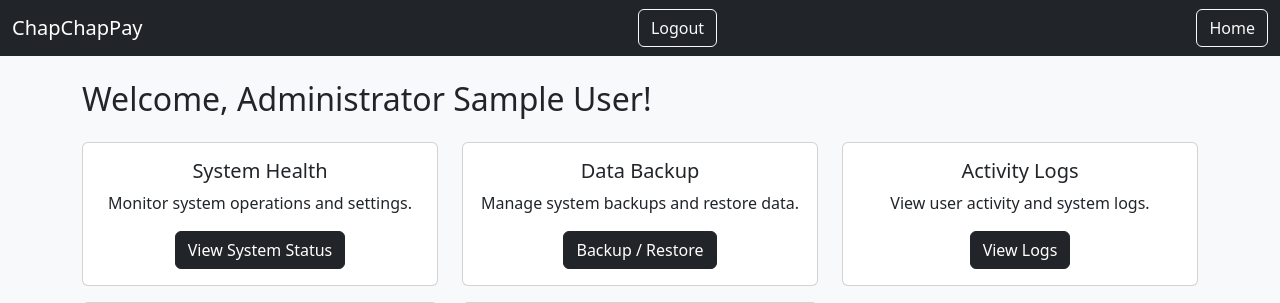
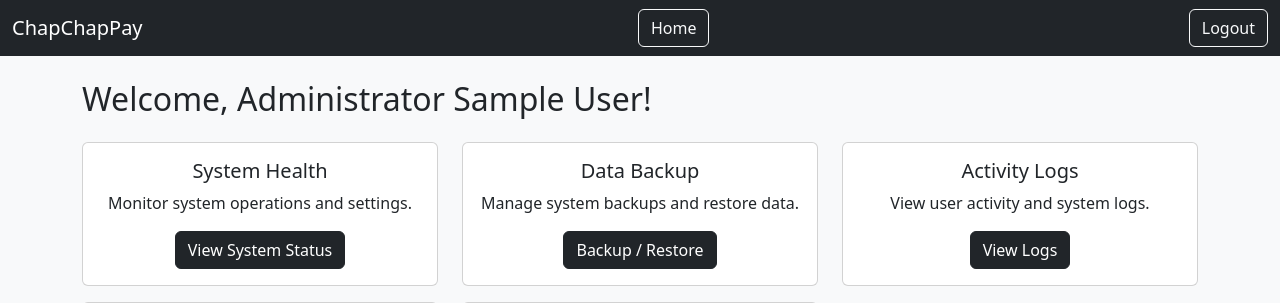
Before and after one commit to mukamisrealm/ChapChapPay, a PHP site: page /admindashboard.php in a window 1280 px wide. Shown: the top 303 px of the page. Run offline with PHP 8.4, Linux system fonts and the light colour scheme; the visitor is signed in with stand-in values (Sample User, id 1).

Commit message:
changed the links

```diff
--- a/admindashboard.php
+++ b/admindashboard.php
@@ -21,11 +21,9 @@ $name = $_SESSION['name'];
 <nav class="navbar navbar-expand-lg navbar-dark bg-dark">
   <div class="container-fluid">
     <a class="navbar-brand" href="#">ChapChapPay</a>
+    <a href="index.php" class="btn btn-outline-light">Home</a>
     <div class="d-flex">
       <a href="logout.php" class="btn btn-outline-light">Logout</a>
-    </div>
-    <div class="d-flex">
-      <a href="index.php" class="btn btn-outline-light">Home</a>
     </div>
   </div>
 </nav>
--- a/memberdashboard.php
+++ b/memberdashboard.php
@@ -24,11 +24,9 @@ $name = $_SESSION['name'];
 <nav class="navbar navbar-expand-lg navbar-dark bg-primary">
   <div class="container-fluid">
     <a class="navbar-brand" href="#">ChapChapPay</a>
+    <a href="index.php" class="btn btn-outline-light">Home</a>
     <div class="d-flex">
       <a href="logout.php" class="btn btn-outline-light">Logout</a>
-    </div>
-    <div class="d-flex">
-      <a href="index.php" class="btn btn-outline-light">Home</a>
     </div>
   </div>
 </nav>
```
